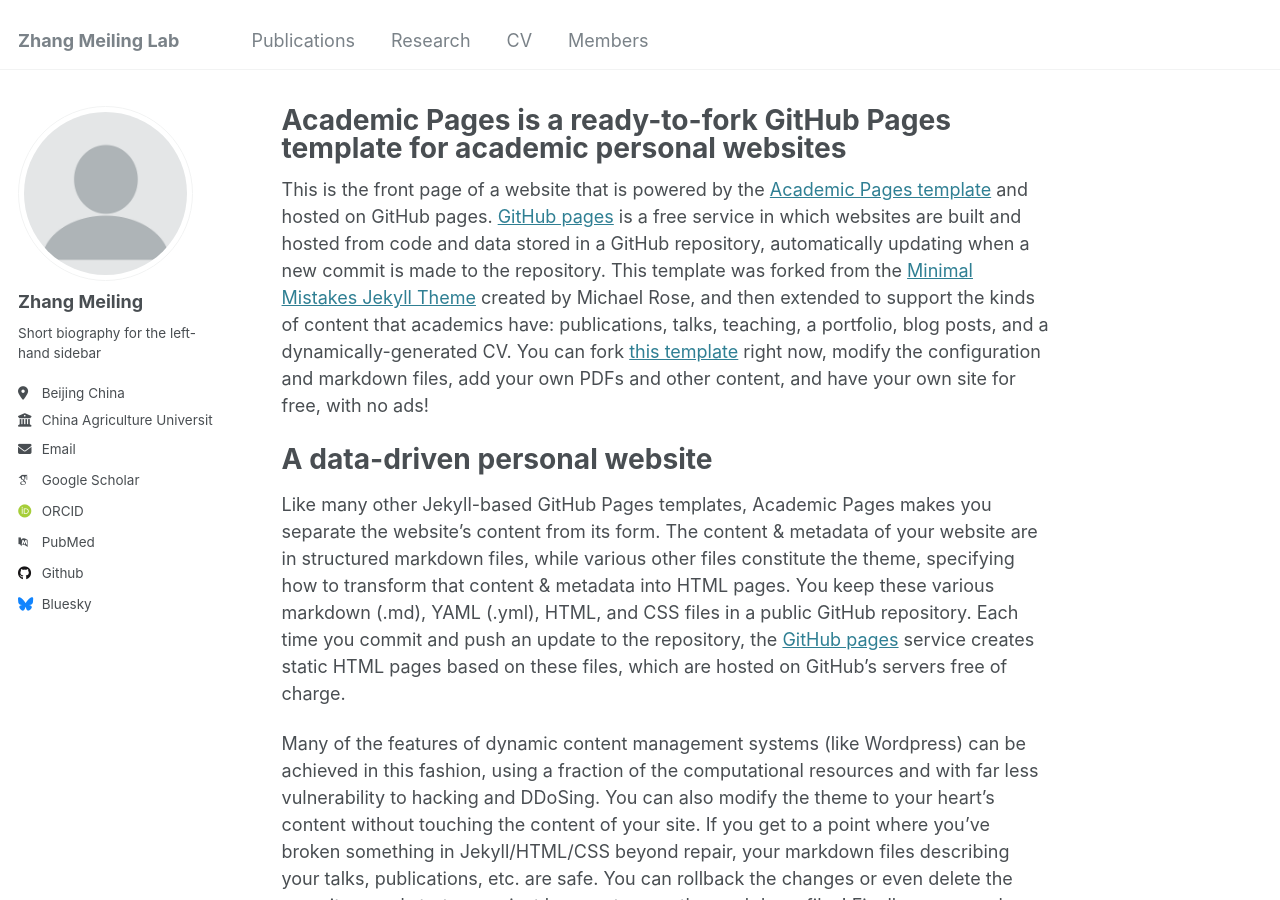
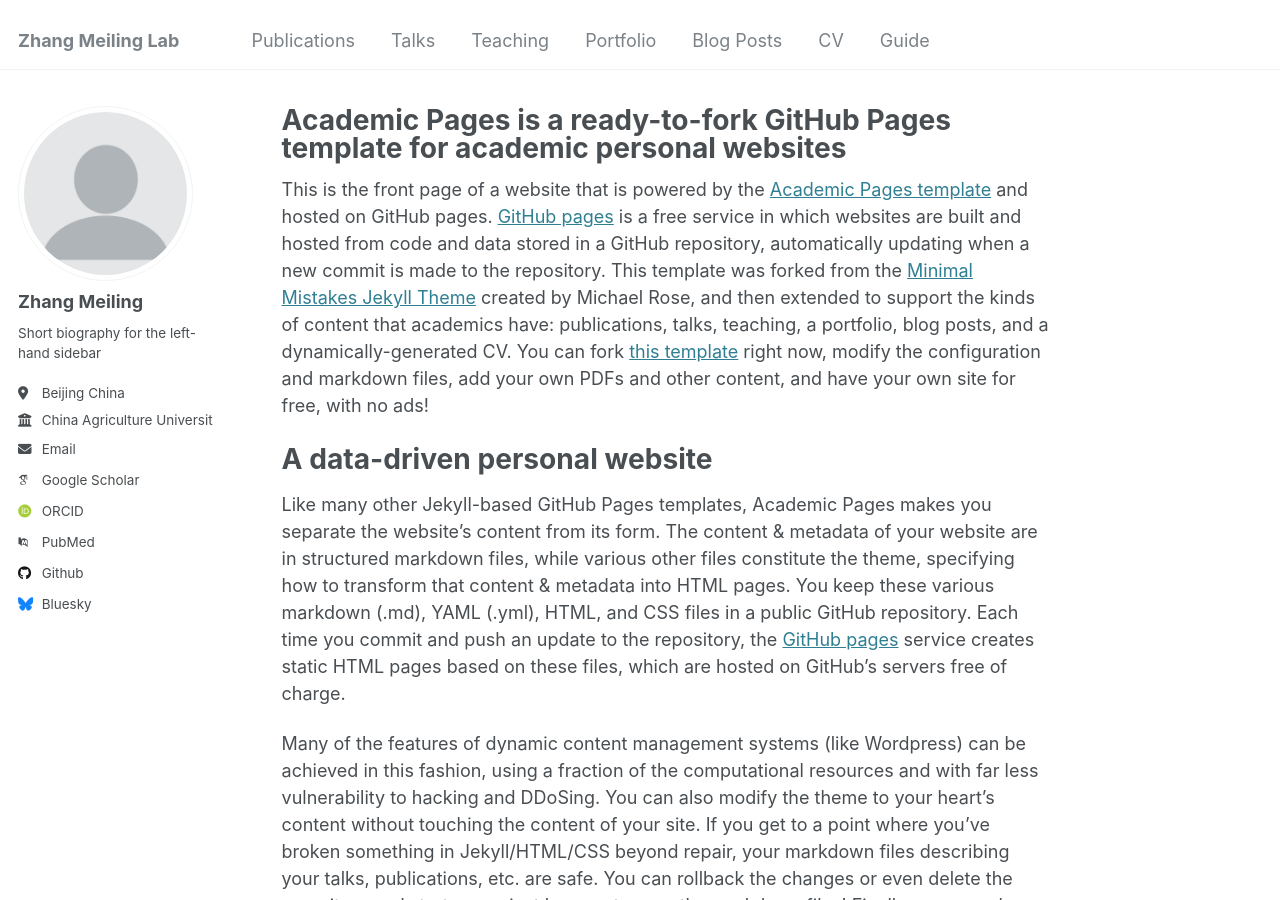
Before and after one commit to Hui50138/ZhangMeiling-Lab, a Jekyll site: the page built from _pages/about.md, in a window 1280 px wide and 900 px high. Built offline with Jekyll 4.4.1, drawn with Linux system fonts in a browser that asks for light colours; some web fonts are replaced.

Commit message:
Update navigation.yml

```diff
--- a/_data/navigation.yml
+++ b/_data/navigation.yml
@@ -1,14 +1,21 @@
-# prevent it from being included in the site.
-
 main:
   - title: "Publications"
     url: /publications/
 
-  - title: "Research"
-    url: /research/
+  - title: "Talks"
+    url: /talks/
+
+  - title: "Teaching"
+    url: /teaching/
+
+  - title: "Portfolio"
+    url: /portfolio/
+
+  - title: "Blog Posts"
+    url: /year-archive/
 
   - title: "CV"
     url: /cv/
 
-  - title: "Members"
-    url: /members/
+  - title: "Guide"
+    url: /markdown/
```
